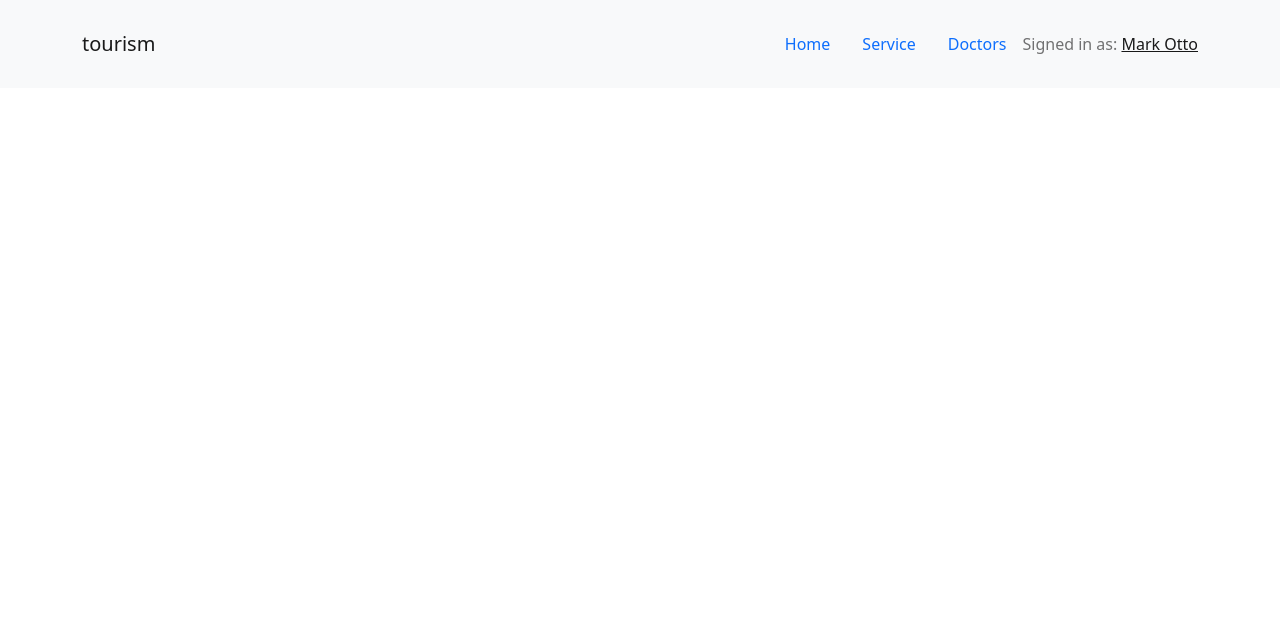
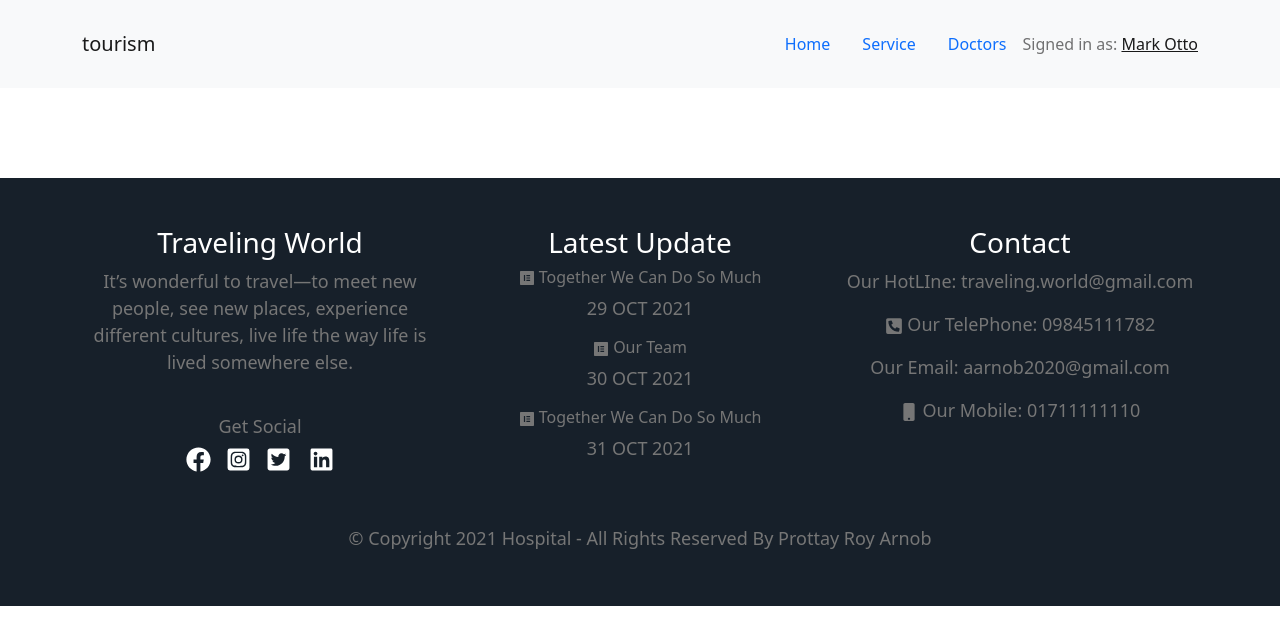
Before and after one commit to prottay190/tourism-website-client, a React (Create React App) app: page / in a window 1280 px wide. Shown: the top 644 px of the page. Built offline with nearby package versions, Linux system fonts and the light colour scheme.

Commit message:
footer complate

```diff
--- a/package.json
+++ b/package.json
@@ -10,6 +10,7 @@
     "react": "^17.0.2",
     "react-bootstrap": "^2.0.0",
     "react-dom": "^17.0.2",
+    "react-icons": "^4.3.1",
     "react-router-dom": "^5.3.0",
     "react-scripts": "4.0.3",
     "web-vitals": "^1.1.2"
--- a/src/App.js
+++ b/src/App.js
@@ -2,6 +2,7 @@ import logo from './logo.svg';
 import './App.css';
 import { BrowserRouter as Router, Switch, Route } from 'react-router-dom';
 import Header from './Pages/Home/Header/Header';
+import Footer from './Pages/Home/Footer/Footer';
 
 
 function App() {
@@ -14,6 +15,9 @@ function App() {
        <Switch>
 
        </Switch>
+       <Route>
+         <Footer></Footer>
+       </Route>
      </Router>
     </div>
   );
--- /dev/null
+++ b/src/Pages/Home/Footer/Footer.css
@@ -0,0 +1,15 @@
+.footer{
+    background: #17202A;
+    color: #fff;
+    margin-top: 90px;
+}
+.footer-text{
+    color: #767676;
+    font-size: 18px;
+
+}
+.footer-content{
+    color: #767676;
+    font-size: 18px;
+    margin-top: 50px !important;
+}
--- /dev/null
+++ b/src/Pages/Home/Footer/Footer.js
@@ -0,0 +1,55 @@
+import React from 'react';
+import { Col, Container, Row } from 'react-bootstrap';
+import './Footer.css';
+import { FaElementor, FaPhoneSquareAlt, FaMobile, FaFacebook, FaInstagramSquare, FaTwitterSquare, FaLinkedin } from "react-icons/fa";
+
+const Footer = () => {
+    return (
+        <div className="footer p-5">
+            <Container>
+                <Row>
+                   <Col lg={4} md={6} sm={12}>
+                       <h3>Traveling World</h3>
+                       <p className="footer-text">It’s wonderful to travel—to meet new people, see new places, experience different cultures, live life the way life is lived somewhere else.</p>
+                       <br />
+                       <h4 className="footer-text">Get Social</h4>
+                       <small><FaFacebook style={{fontSize: '25px'}}/></small>
+                       <small><FaInstagramSquare style={{fontSize: '25px', marginLeft: '15px'}}/></small>
+                       <small><FaTwitterSquare style={{fontSize: '25px', marginLeft: '15px'}}/></small>
+                       <small> <FaLinkedin style={{fontSize: '25px', marginLeft: '15px'}}/></small>
+
+                   </Col>
+                   <Col lg={4} md={6} sm={12}>
+                       <h3>Latest Update</h3>
+                       <div className="footer-text">
+                           <h6><FaElementor /> Together We Can Do So Much</h6>
+                           <p>29 OCT 2021</p>
+                       </div>
+                       <div className="footer-text mt-2">
+                           <h6><FaElementor /> Our Team</h6>
+                           <p>30 OCT 2021</p>
+                       </div>
+                       <div className="footer-text mt-2">
+                           <h6><FaElementor /> Together We Can Do So Much</h6>
+                           <p>31 OCT 2021</p>
+                       </div>
+                   </Col>
+                   <Col lg={4} md={6} sm={12}>
+                       <h3>Contact</h3>
+                       <div className="footer-text">
+                           <p>Our HotLIne: traveling.world@gmail.com</p>
+                           <p><FaPhoneSquareAlt /> Our TelePhone: 09845111782</p>
+                           <p>Our Email: aarnob2020@gmail.com</p>
+                           <p><FaMobile /> Our Mobile: 01711111110</p>
+                       </div>
+                   </Col>
+                </Row>
+                <Row>
+                    <h5 className="footer-content ">© Copyright 2021 Hospital  - All Rights Reserved By Prottay Roy Arnob </h5>
+                </Row>
+            </Container>
+        </div>
+    );
+};
+
+export default Footer;
```
Also changed, not shown: 1 other file (tests, documents, lock files or other folders).
